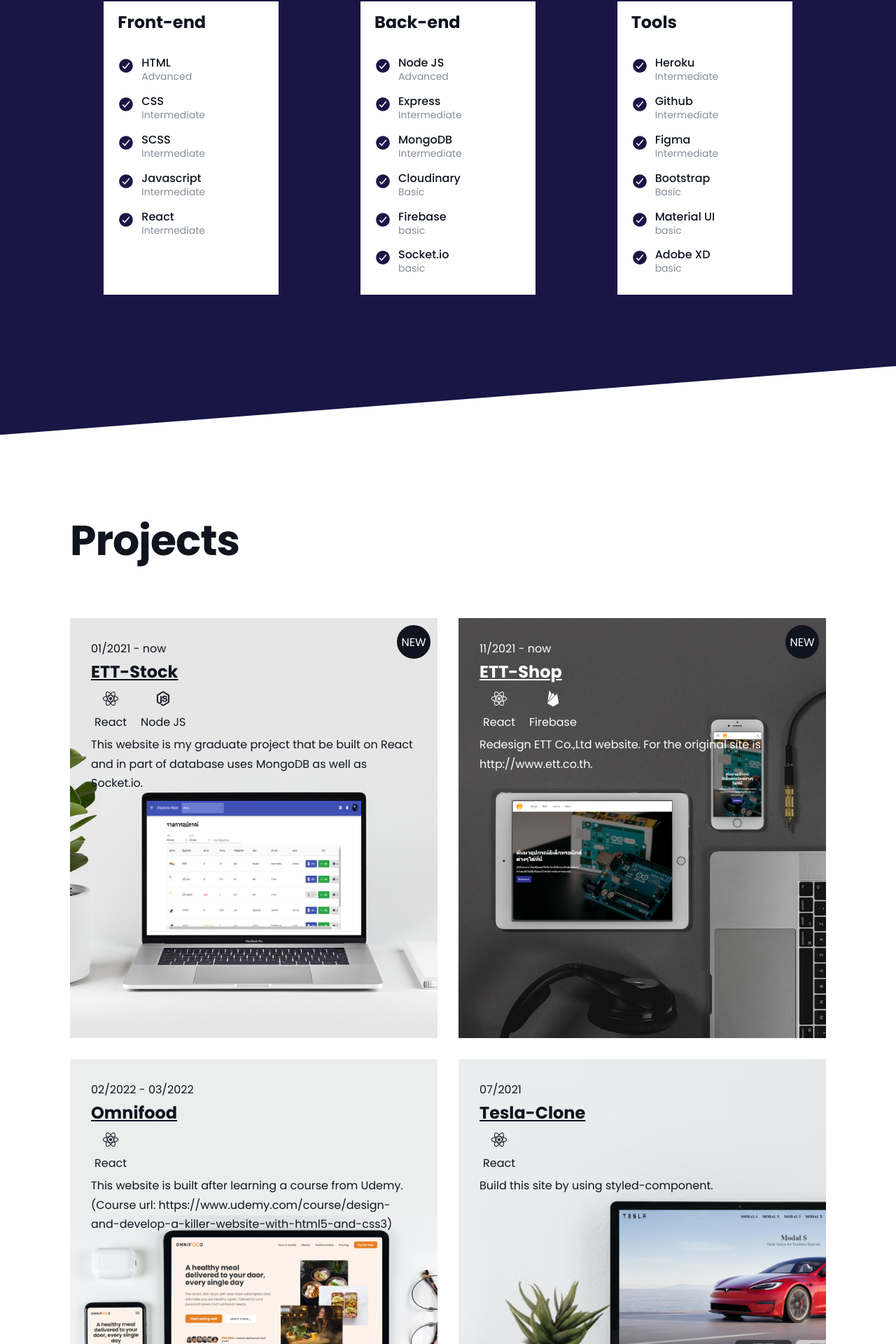
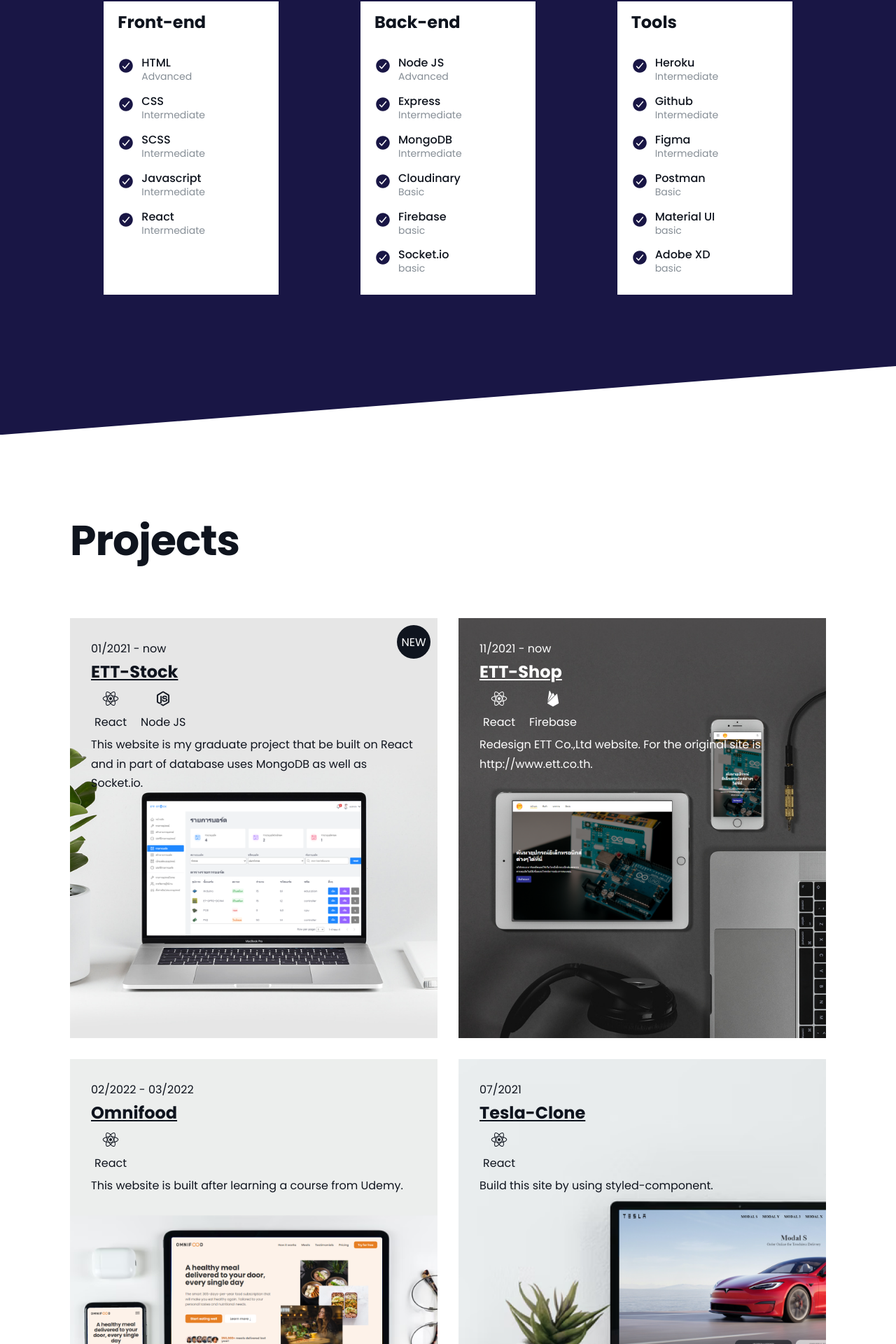
Before and after one commit to boonyarit86/my-portfolio, a React (Create React App) app: page / in a window 1280 px wide. Shown: the part 2002-3922 px from the top of the page at 70% size. Built offline with nearby package versions, Linux system fonts and the light colour scheme.

Commit message:
Edit project and skill detail

```diff
--- a/src/Api.js
+++ b/src/Api.js
@@ -7,7 +7,7 @@
       endDate: "now",
       name: "ETT-Stock",
       url: {
-        base: "https://ett-test.herokuapp.com",
+        base: "https://ett-stock.herokuapp.com",
         github: "https://github.com/boonyarit86/ETT-Electronic-Stock",
       },
       tools: [
@@ -21,7 +21,7 @@
     {
       id: "p2",
       avatar: "./images/project2.png",
-      isNew: true,
+      isNew: false,
       startDate: "11/2021",
       endDate: "now",
       name: "ETT-Shop",
@@ -52,7 +52,7 @@
         { toolName: "React", iconName: "logo-react" }
       ],
       description:
-        "This website is built after learning a course from Udemy. (Course url: https://www.udemy.com/course/design-and-develop-a-killer-website-with-html5-and-css3)",
+        "This website is built after learning a course from Udemy.",
       theme: "#0f141e"
     },
     {
--- a/src/Layouts/Footer.js
+++ b/src/Layouts/Footer.js
@@ -30,8 +30,8 @@
             <h3 className="footer__heading">Latest projects —</h3>
             <ul className="footer__menu-list">
               {projects.length !== 0 &&
-                projects.map((project) => (
-                  <li className="footer__menu-item">
+                projects.map((project, index) => (
+                  <li className="footer__menu-item" key={index}>
                     <a className="footer__menu-link" href={project.url.base}>
                       {project.name}
                     </a>
--- a/src/components/SkillList.js
+++ b/src/components/SkillList.js
@@ -28,7 +28,7 @@
       { skill: "Heroku", level: "Intermediate" },
       { skill: "Github", level: "Intermediate" },
       { skill: "Figma", level: "Intermediate" },
-      { skill: "Bootstrap", level: "Basic" },
+      { skill: "Postman", level: "Basic" },
       { skill: "Material UI", level: "basic" },
       { skill: "Adobe XD", level: "basic" },
     ],
```
Also changed, not shown: public/images/project1.png.
